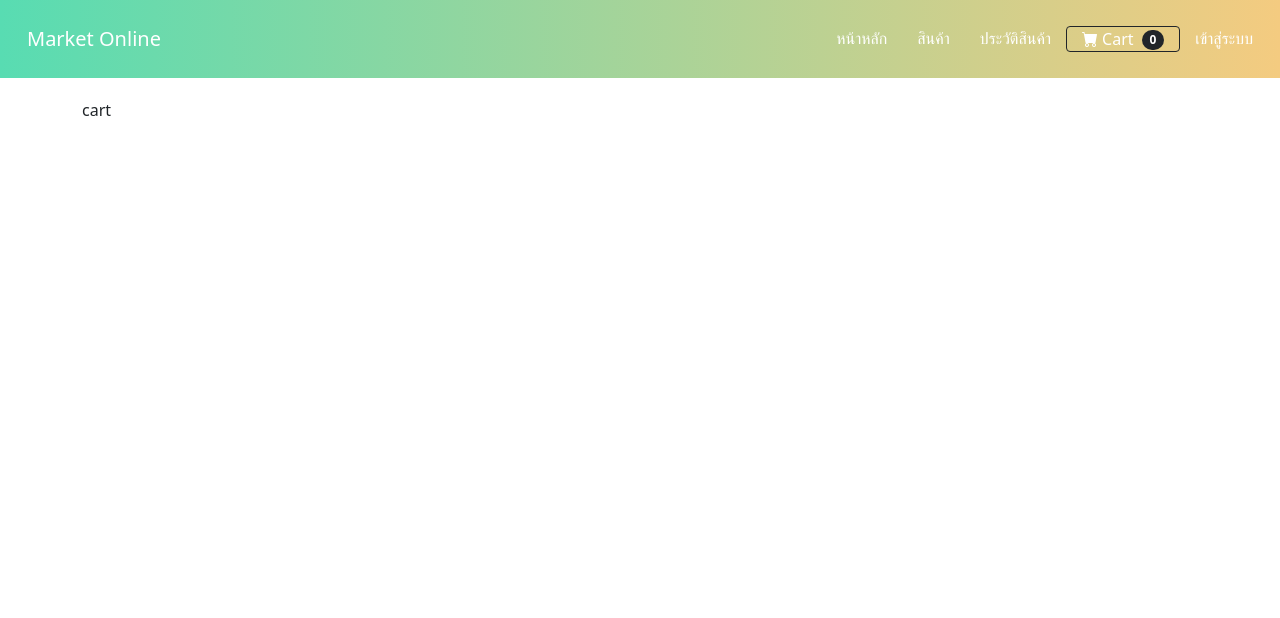
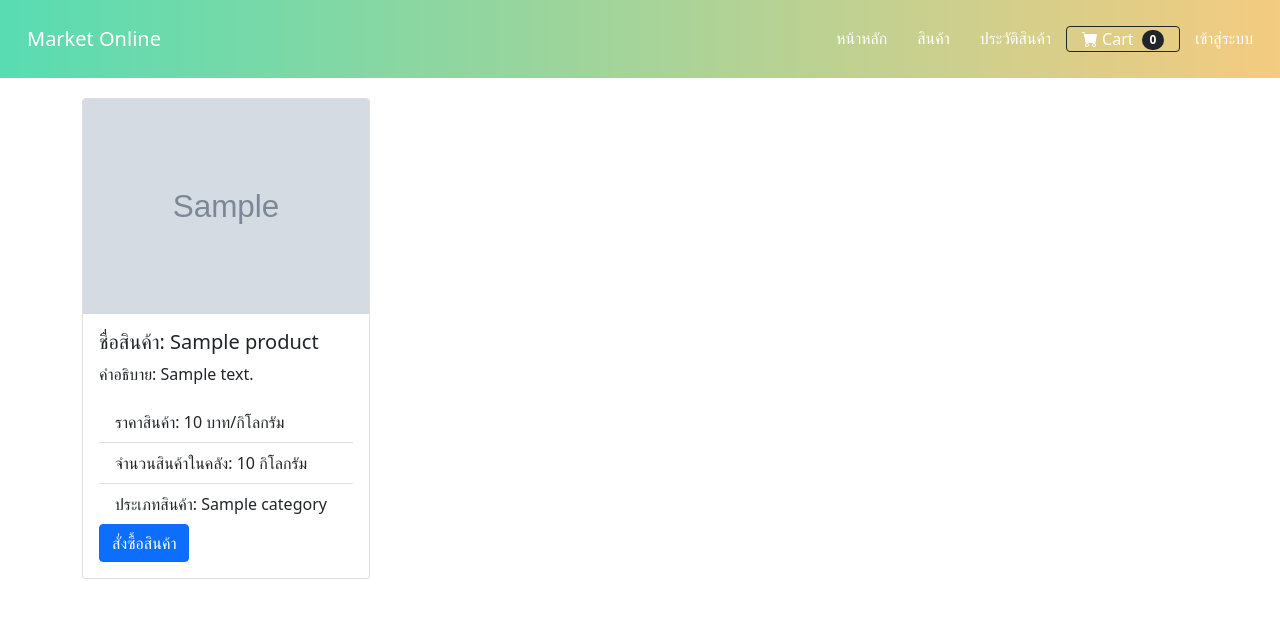
Before and after one commit to chatchaiJun/vegetable-market, a Django app: template carts/templates/carts/summarycart.html in a window 1280 px wide. Shown: the top 618 px of the page. Run offline with Django 4.2, Linux system fonts and the light colour scheme; tables that the repository leaves empty hold one stand-in row (values such as "Sample post"); the template is opened without the code that fills it: values that come from a table or form of the project are taken from there, most other values are stand-ins (such as "Sample title", 1, 10 or a date in 2020); grey boxes marked "Sample" are stand-in pictures; some libraries are stand-ins or nearby versions.

Commit message:
display cart product

```diff
--- a/carts/cart.py
+++ b/carts/cart.py
@@ -1,3 +1,4 @@
+from products.models import Product
 class Cart():
     def __init__(self,request):
         self.session = request.session
@@ -21,3 +22,9 @@ class Cart():
 
     def __len__(self):
         return len(self.cart)
+
+    def get_prods(self):
+        # at the  self.cart[product_id] = {'price':str(product.price)} mean key is product ID
+        product_ids = self.cart.keys()
+        products = Product.objects.filter(id__in=product_ids)
+        return products
--- a/carts/templates/carts/summarycart.html
+++ b/carts/templates/carts/summarycart.html
@@ -1 +1,44 @@
-{% extends 'app_general/base.html' %} {% block content %} cart {% endblock %}
+{% extends 'app_general/base.html' %} {% block content %}
+<div class="row">
+  {% for product in cart_products %}
+  <div class="col-4">
+    <div class="card" style="width: 18rem">
+      <img
+        src="{{product.product_cover.url}}"
+        class="card-img-top"
+        alt="{{product.name}}"
+      />
+      <div class="card-body">
+        <h5 class="card-title">ชื่อสินค้า: {{product.name}}</h5>
+        <p class="card-text">คำอธิบาย: {{product.description}}</p>
+        <ul class="list-group list-group-flush">
+          <li class="list-group-item">
+            ราคาสินค้า: {{product.price}} บาท/กิโลกรัม
+          </li>
+          <li class="list-group-item">
+            จำนวนสินค้าในคลัง: {{product.stock_quantity}} กิโลกรัม
+          </li>
+          <li class="list-group-item">
+            ประเภทสินค้า: {{product.category.name}}
+          </li>
+        </ul>
+        {% if account != null%} {% if account.role == 'customer'%}
+        <button
+          type=""
+          button
+          value="{{product.id}}"
+          id="add-cart"
+          class="btn btn-primary"
+        >
+          สั่งซื้อสินค้า
+        </button>
+        {% endif %} {%if account.role == 'employee'%}
+        <a href="{% url ' ' %}" class="btn btn-primary">เพิ่มสินค้า</a>
+        {% endif %} {% endif %}
+      </div>
+    </div>
+  </div>
+  {% endfor %}
+</div>
+
+{% endblock %}
--- a/carts/views.py
+++ b/carts/views.py
@@ -4,7 +4,10 @@ from products.models import Product
 from django.http import JsonResponse
 # Create your views here.
 def summaryCart(request):
-    return render(request,"carts/summarycart.html",{})
+    # Get the Cart
+    cart = Cart(request)
+    cart_products =  cart.get_prods
+    return render(request,"carts/summarycart.html",{"cart_products":cart_products})
 def addCart(request):
     #Get the cart
     cart = Cart(request)
```
